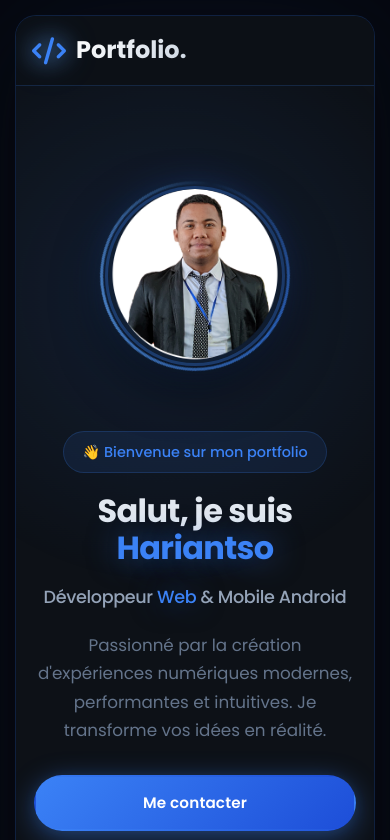
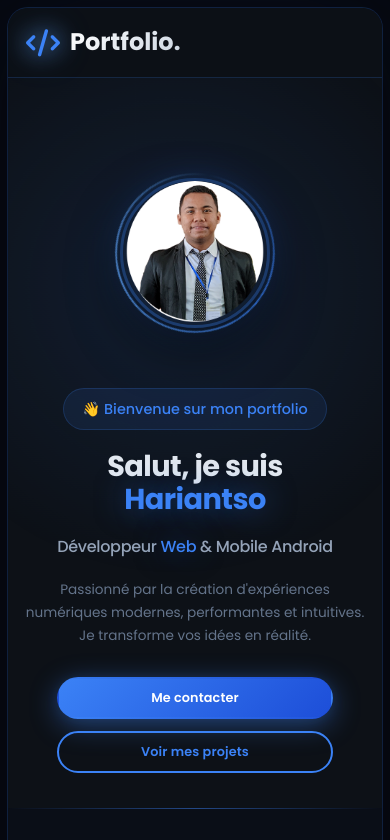
Before and after one commit to Hariantso/hariantso, a plain HTML site: page index.html in a window 390 px wide. Shown: the top 840 px of the page. Drawn offline with Linux system fonts and the light colour scheme.

Commit message:
Mise à jour portfolio

```diff
--- a/index.html
+++ b/index.html
@@ -26,6 +26,7 @@
             --card-shadow: 0 8px 32px rgba(0, 0, 0, 0.4);
             --card-shadow-hover: 0 20px 50px rgba(59, 130, 246, 0.25);
             --section-spacing: 100px;
+            --section-spacing-mobile: 60px;
             --radius-lg: 24px;
             --radius-md: 16px;
             --radius-sm: 10px;
@@ -34,7 +35,6 @@
             --transition-bounce: 0.5s cubic-bezier(0.34, 1.56, 0.64, 1);
         }
 
-        /* ============ RESET ============ */
         * {
             margin: 0;
             padding: 0;
@@ -72,7 +72,7 @@
             position: relative;
         }
 
-        /* ============ PARTICULES DE FOND ANIMÉES ============ */
+        /* ============ PARTICULES DE FOND ============ */
         .particles-container {
             position: fixed;
             top: 0;
@@ -134,7 +134,6 @@
             }
         }
 
-        /* Bordure lumineuse animée sur le conteneur */
         .main-container::before {
             content: '';
             position: absolute;
@@ -167,7 +166,6 @@
             }
         }
 
-        /* ============ TYPOGRAPHIE ============ */
         h1,
         h2,
         h3 {
@@ -176,17 +174,14 @@
             letter-spacing: -0.02em;
         }
 
+
         h2 {
             font-size: 2.4rem;
             margin-bottom: 50px;
             text-align: center;
             position: relative;
-            display: inline-block;
-            left: 50%;
-            transform: translateX(-50%);
+            /* Plus de left:50% ni transform, le centrage se fait via text-align:center sur son parent */
         }
-
-        /* Ligne animée sous les titres */
         h2::after {
             content: '';
             position: absolute;
@@ -391,7 +386,6 @@
             overflow: hidden;
         }
 
-        /* Halo lumineux derrière le hero */
         #accueil::before {
             content: '';
             position: absolute;
@@ -490,7 +484,6 @@
             }
         }
 
-        /* Image héro */
         .hero-image-container {
             flex: 1;
             display: flex;
@@ -911,7 +904,6 @@
             border-color: var(--primary-glow);
         }
 
-        /* ============ FOOTER ============ */
         footer {
             text-align: center;
             padding: 26px;
@@ -921,7 +913,6 @@
             border-top: 1px solid var(--border-subtle);
         }
 
-        /* ============ ANIMATIONS AU SCROLL ============ */
         .hidden-animate {
             opacity: 0;
             transform: translateY(35px);
@@ -932,7 +923,6 @@
             transform: translateY(0);
         }
 
-        /* Stagger pour les enfants */
         .stagger-children>* {
             opacity: 0;
             transform: translateY(30px);
@@ -969,7 +959,7 @@
             transform: translateY(0);
         }
 
-        /* ============ RESPONSIVE ============ */
+        /* ============ RESPONSIVE AMÉLIORÉ POUR MOBILE ============ */
         @media (max-width: 992px) {
             .hero-content {
                 flex-direction: column-reverse;
@@ -977,7 +967,7 @@
             }
             .hero-text {
                 padding-right: 0;
-                margin-top: 40px;
+                margin-top: 30px;
             }
             .hero-text h2 {
                 text-align: center;
@@ -1013,19 +1003,30 @@
                 font-size: 1.9rem !important;
             }
             section {
-                padding: 60px 30px;
+                padding: var(--section-spacing-mobile) 30px;
             }
             .skills-grid {
                 grid-template-columns: 1fr;
+                gap: 20px;
             }
             .projects-grid {
                 grid-template-columns: 1fr;
+                gap: 20px;
             }
         }
 
         @media (max-width: 768px) {
+            body {
+                padding: 8px;
+            }
+            .main-container {
+                border-radius: 20px;
+            }
+            .main-container::before {
+                border-radius: 22px;
+            }
             header {
-                padding: 14px 16px;
+                padding: 14px 18px;
             }
             nav ul {
                 display: none;
@@ -1035,31 +1036,50 @@
             }
             h1 {
                 font-size: 2rem !important;
+                line-height: 1.2;
             }
             h2 {
                 font-size: 1.6rem !important;
+                margin-bottom: 35px;
+            }
+            .hero-text h2 {
+                font-size: 1.1rem !important;
             }
             section {
                 padding: 45px 18px;
             }
             .hero-text {
-                margin-top: 25px;
+                margin-top: 20px;
             }
-            .hero-text h2 {
-                font-size: 1.1rem !important;
+            .hero-text p {
+                font-size: 0.9rem;
+            }
+            .btn {
+                padding: 10px 24px;
+                font-size: 0.9rem;
             }
             .timeline-item {
                 padding: 20px 18px;
+                margin-bottom: 18px;
             }
-            .main-container {
-                border-radius: 20px;
+            .skill-category {
+                padding: 24px 18px;
             }
-            .main-container::before {
-                border-radius: 22px;
+            .project-info {
+                padding: 18px;
             }
-        }
-
-        @media (max-width: 400px) {
+            .project-img {
+                height: 160px;
+            }
+            .contact-item {
+                margin-bottom: 18px;
+            }
+            .social-btn {
+                width: 42px;
+                height: 42px;
+                font-size: 1rem;
+            }
+            /* Réduction de la taille de l'image hero sur très petit écran */
             .hero-img {
                 width: 180px;
                 height: 180px;
@@ -1076,23 +1096,65 @@
             .hero-buttons {
                 flex-direction: column;
                 align-items: center;
+                gap: 12px;
+            }
+            .hero-buttons .btn {
+                width: 80%;
+                text-align: center;
+            }
+            .about-content p {
+                font-size: 0.9rem;
+            }
+        }
+
+        @media (max-width: 400px) {
+            .hero-text h1 {
+                font-size: 1.8rem !important;
+            }
+            .hero-text h2 {
+                font-size: 1rem !important;
+            }
+            .hero-text p {
+                font-size: 0.85rem;
+            }
+            .hero-img {
+                width: 150px;
+                height: 150px;
+            }
+            .image-ring-bg {
+                width: 180px;
+                height: 180px;
+            }
+            .image-ring-border {
+                width: 160px;
+                height: 160px;
+                border-width: 2px;
             }
             .btn {
-                width: 100%;
-                text-align: center;
+                padding: 8px 20px;
+                font-size: 0.8rem;
+            }
+            section {
+                padding: 35px 14px;
+            }
+            .timeline-item {
+                padding: 16px 14px;
+            }
+            .timeline-date {
+                font-size: 0.8rem;
+            }
+            .timeline-item h3 {
+                font-size: 1rem;
             }
         }
     </style>
 </head>
 <body>
 
-    <!-- ============ PARTICULES DE FOND ============ -->
     <div class="particles-container" id="particlesContainer"></div>
 
-    <!-- ============ CONTENEUR PRINCIPAL ============ -->
     <div class="main-container">
 
-        <!-- ============ HEADER ============ -->
         <header id="mainHeader">
             <div class="logo">
                 <i class="fas fa-code"></i>
@@ -1110,7 +1172,6 @@
             <a href="#contact" class="btn btn-primary btn-header-cta">Me contacter</a>
         </header>
 
-        <!-- ============ ACCUEIL ============ -->
         <section id="accueil">
             <div class="hero-content">
                 <div class="hero-text hidden-animate">
@@ -1132,7 +1193,6 @@
             </div>
         </section>
 
-        <!-- ============ À PROPOS ============ -->
         <section id="a-propos">
             <div class="about-content hidden-animate">
                 <h2>À propos de moi</h2>
@@ -1147,7 +1207,6 @@
             </div>
         </section>
 
-        <!-- ============ COMPÉTENCES ============ -->
         <section id="competences">
             <h2 class="hidden-animate">Mes Compétences</h2>
             <div class="skills-grid stagger-children hidden-animate">
@@ -1191,7 +1250,6 @@
             </div>
         </section>
 
-        <!-- ============ PROJETS ============ -->
         <section id="projets">
             <h2 class="hidden-animate">Projets Récents</h2>
             <div class="projects-grid stagger-children hidden-animate">
@@ -1249,7 +1307,6 @@
             </div>
         </section>
 
-        <!-- ============ EXPÉRIENCE ============ -->
         <section id="experience">
             <h2 class="hidden-animate">Expérience</h2>
             <div class="timeline-list stagger-children hidden-animate">
@@ -1296,12 +1353,11 @@
             </div>
         </section>
 
-        <!-- ============ FORMATIONS ============ -->
         <section id="formations" style="background-color: var(--bg-section-alt);">
             <h2 class="hidden-animate">Formations</h2>
             <div class="timeline-list stagger-children hidden-animate">
                 <div class="timeline-item">
-                    <span class="timeline-date">2022 - En cours</span>
+                    <span class="timeline-date">2022 - 2025 (En cours)</span>
                     <h3>Licence Informatique & Développement Web</h3>
                     <h4>Inside UNIVERSITY</h4>
                     <p>Apprentissage approfondi des langages de programmation, algorithmique, bases de données, et gestion de projet agile.</p>
@@ -1315,7 +1371,6 @@
             </div>
         </section>
 
-        <!-- ============ CONTACT ============ -->
         <section id="contact">
             <h2 class="hidden-animate">Me Contacter</h2>
             <div class="contact-container hidden-animate">
@@ -1352,27 +1407,22 @@
             </div>
         </section>
 
-        <!-- ============ FOOTER ============ -->
         <footer>
             <p>© 2025 Hariantso. Tous droits réservés.</p>
         </footer>
     </div>
 
-    <!-- ============ SCRIPTS ============ -->
     <script>
-        // ============ GÉNÉRATION DES PARTICULES ============
         (function() {
             const container = document.getElementById('particlesContainer');
-            const particleCount = 50;
-
+            const particleCount = 40;
             for (let i = 0; i < particleCount; i++) {
                 const particle = document.createElement('div');
                 particle.classList.add('particle');
-                const size = Math.random() * 5 + 2;
+                const size = Math.random() * 4 + 1.5;
                 const posX = Math.random() * 100;
-                const dur = Math.random() * 8 + 6;
-                const delay = Math.random() * 10;
-
+                const dur = Math.random() * 10 + 8;
+                const delay = Math.random() * 12;
                 particle.style.width = size + 'px';
                 particle.style.height = size + 'px';
                 particle.style.left = posX + '%';
@@ -1380,19 +1430,14 @@
                 particle.style.setProperty('--delay', delay + 's');
                 particle.style.animationDelay = delay + 's';
                 particle.style.animationDuration = dur + 's';
-
-                // Variation de teinte bleue
                 const hue = 210 + Math.random() * 30;
-                const opacity = Math.random() * 0.5 + 0.2;
+                const opacity = Math.random() * 0.4 + 0.15;
                 particle.style.background = `hsla(${hue}, 90%, 55%, ${opacity})`;
-                particle.style.boxShadow =
-                    `0 0 ${4+size}px hsla(${hue}, 90%, 60%, 0.6), 0 0 ${12+size*2}px hsla(${hue}, 90%, 55%, 0.3)`;
-
+                particle.style.boxShadow = `0 0 ${3+size}px hsla(${hue}, 90%, 60%, 0.5), 0 0 ${10+size*2}px hsla(${hue}, 90%, 55%, 0.2)`;
                 container.appendChild(particle);
             }
         })();
 
-        // ============ HEADER SCROLL EFFECT ============
         const header = document.getElementById('mainHeader');
         window.addEventListener('scroll', () => {
             if (window.scrollY > 60) {
@@ -1402,10 +1447,8 @@
             }
         });
 
-        // ============ MENU ACTIF AU SCROLL ============
         const sections = document.querySelectorAll('section');
         const navLinks = document.querySelectorAll('nav ul li a');
-
         window.addEventListener('scroll', () => {
             let current = '';
             sections.forEach(section => {
@@ -1415,7 +1458,6 @@
                     current = section.getAttribute('id');
                 }
             });
-
             navLinks.forEach(link => {
                 link.classList.remove('active');
                 if (link.getAttribute('href').substring(1) === current) {
@@ -1424,24 +1466,16 @@
             });
         });
 
-        // ============ INTERSECTION OBSERVER (ANIMATIONS AU SCROLL) ============
         const hiddenElements = document.querySelectorAll('.hidden-animate');
-
         const observer = new IntersectionObserver((entries) => {
             entries.forEach((entry) => {
                 if (entry.isIntersecting) {
                     entry.target.classList.add('show-animate');
-                    // Ne pas retirer pour que l'animation ne se rejoue pas à chaque fois
                 }
             });
-        }, {
-            threshold: 0.12,
-            rootMargin: '0px 0px -40px 0px'
-        });
-
+        }, { threshold: 0.12, rootMargin: '0px 0px -40px 0px' });
         hiddenElements.forEach((el) => observer.observe(el));
 
-        // ============ EFFET DE SURVOL 3D SUBTIL SUR LES CARTES PROJET ============
         const projectCards = document.querySelectorAll('.project-card');
         projectCards.forEach(card => {
             card.addEventListener('mousemove', (e) => {
@@ -1452,40 +1486,12 @@
                 const centerY = rect.height / 2;
                 const rotateX = (y - centerY) / centerY * -6;
                 const rotateY = (x - centerX) / centerX * 6;
-                card.style.transform =
-                    `perspective(800px) rotateX(${rotateX}deg) rotateY(${rotateY}deg) translateY(-14px) scale(1.02)`;
+                card.style.transform = `perspective(800px) rotateX(${rotateX}deg) rotateY(${rotateY}deg) translateY(-14px) scale(1.02)`;
             });
             card.addEventListener('mouseleave', () => {
                 card.style.transform = '';
-                card.style.transition = 'transform 0.5s cubic-bezier(0.34, 1.56, 0.64, 1)';
-                setTimeout(() => {
-                    card.style.transition = 'all 0.5s cubic-bezier(0.34, 1.56, 0.64, 1)';
-                }, 500);
             });
         });
-
-        // ============ ANIMATION DES TITRES H2 AU SCROLL ============
-        const allH2 = document.querySelectorAll('h2');
-        const h2Observer = new IntersectionObserver((entries) => {
-            entries.forEach(entry => {
-                if (entry.isIntersecting) {
-                    const h2 = entry.target;
-                    // Réinitialiser l'animation de la ligne
-                    h2.style.animation = 'none';
-                    h2.offsetHeight;
-                    h2.style.animation = '';
-                    const after = h2.querySelector('::after');
-                }
-            });
-        }, { threshold: 0.5 });
-        allH2.forEach(h2 => h2Observer.observe(h2));
-
-        // ============ COMPTEUR DOUX POUR LES ANNÉES (optionnel, gardé simple) ============
-        console.log('%c Portfolio Hariantso %c Chargé avec succès ✨',
-            'color: #3b82f6; font-size: 1.2rem; font-weight: bold;',
-            'color: #94a3b8;');
-        console.log('%c Thème Bleu Sombre Pro • Animations avancées • 100% Responsive',
-            'color: #60a5fa; font-size: 0.85rem;');
     </script>
 </body>
 </html>
```
